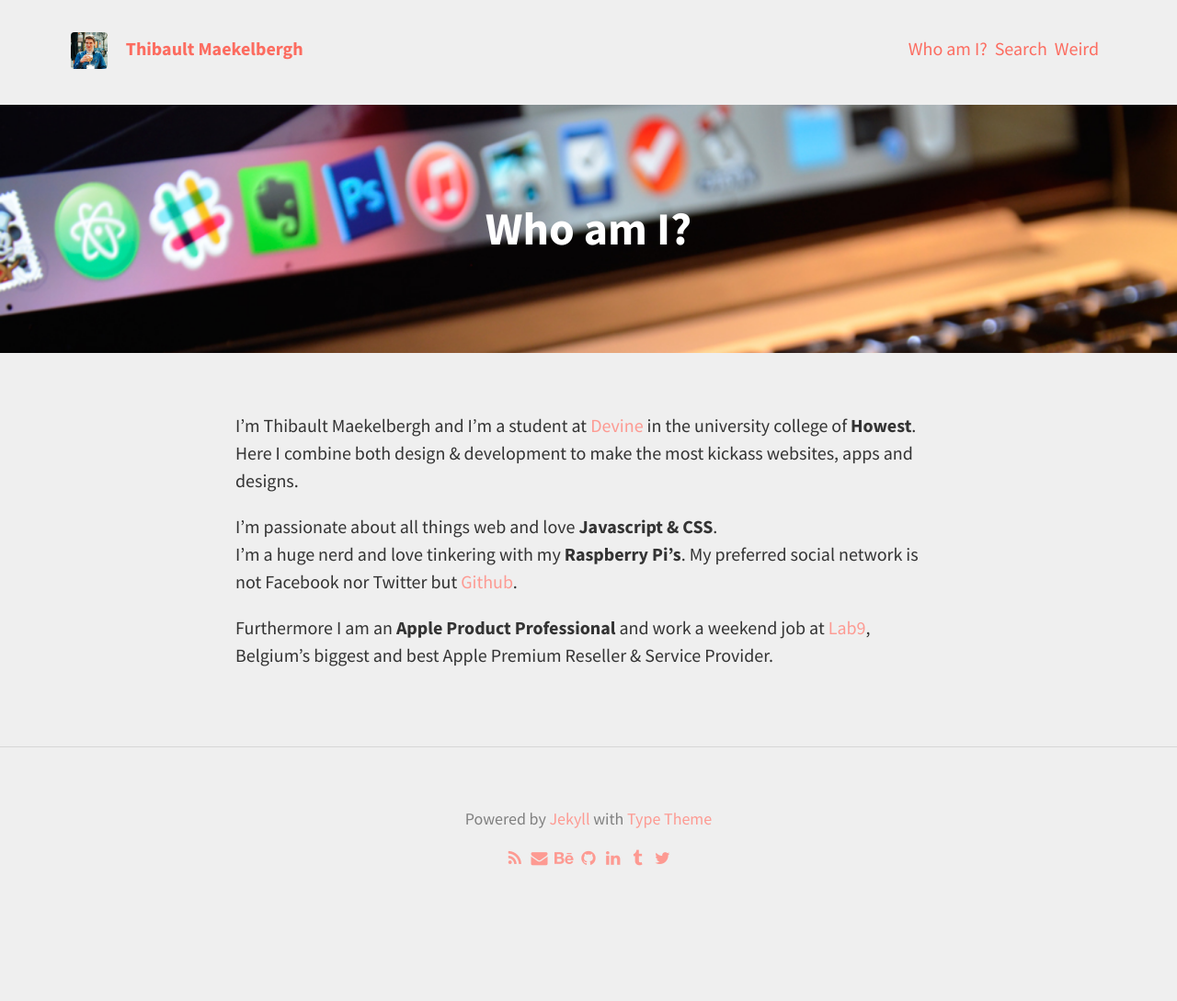
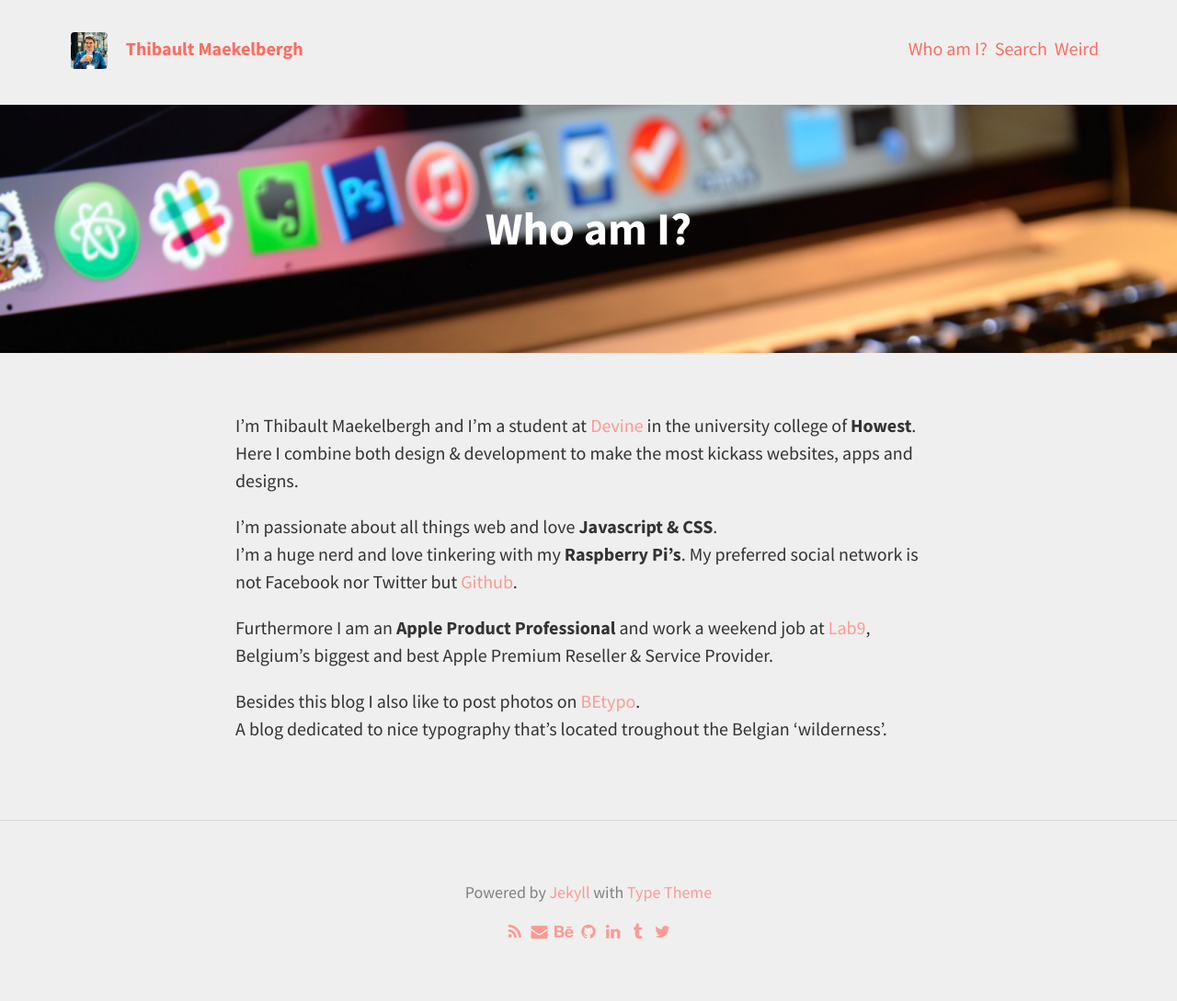
Before and after one commit to thibmaek/thibmaek.github.io, a Jekyll site: the page built from about.md, in a window 1280 px wide. Shown: the whole page at 92% size. Built offline with Jekyll 4.4.1, drawn with Linux system fonts in a browser that asks for light colours; nearby versions of some CDN libraries; before the commit the page ends 1009 px from its top, so only the background shows below that.

Commit message:
Updated about

```diff
--- a/about.md
+++ b/about.md
@@ -11,3 +11,6 @@ I’m passionate about all things web and love **Javascript & CSS**.
 I’m a huge nerd and love tinkering with my **Raspberry Pi’s**. My preferred social network is not Facebook nor Twitter but [Github](https://github.com/thibmaek).
 
 Furthermore I am an **Apple Product Professional** and work a weekend job at [Lab9](http://lab9.be), Belgium’s biggest and best Apple Premium Reseller & Service Provider.
+
+Besides this blog I also like to post photos on [BEtypo](http://betypo.tumblr.com).
+A blog dedicated to nice typography that's located troughout the Belgian 'wilderness'.
```
